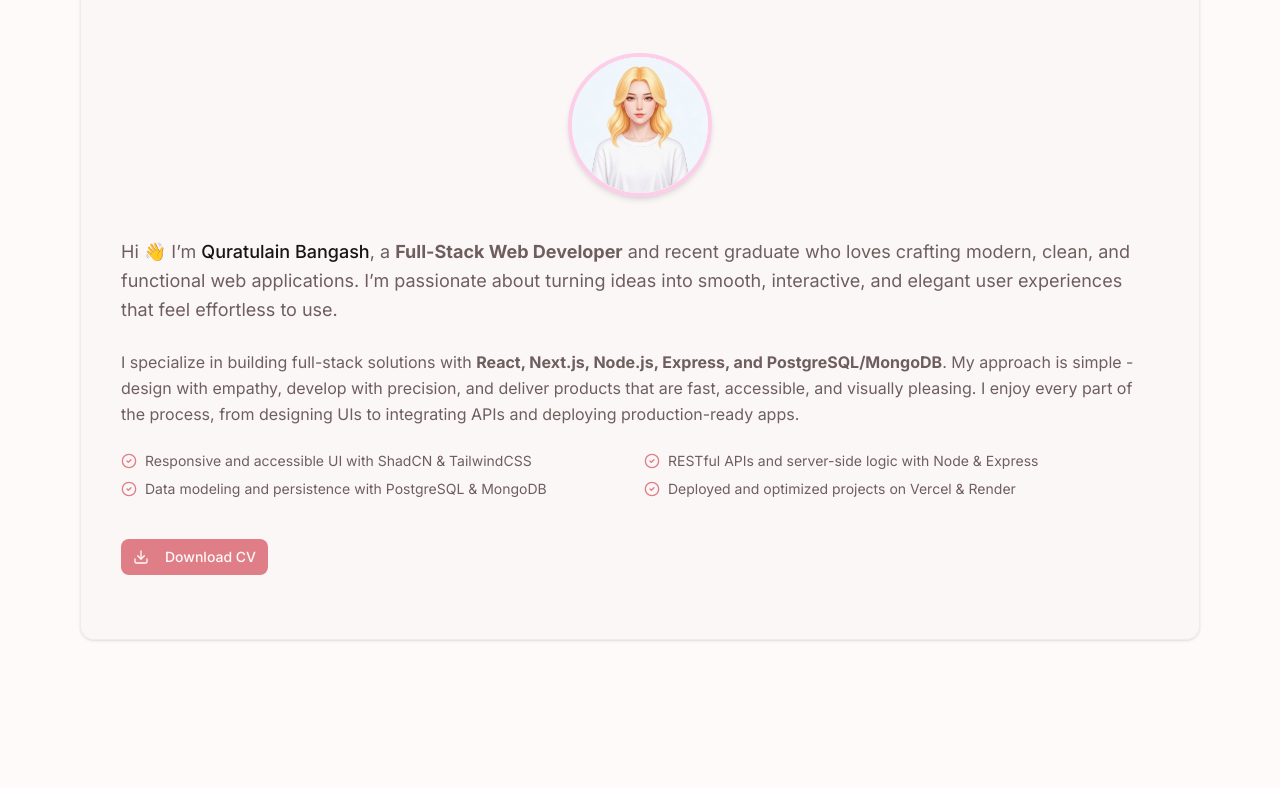
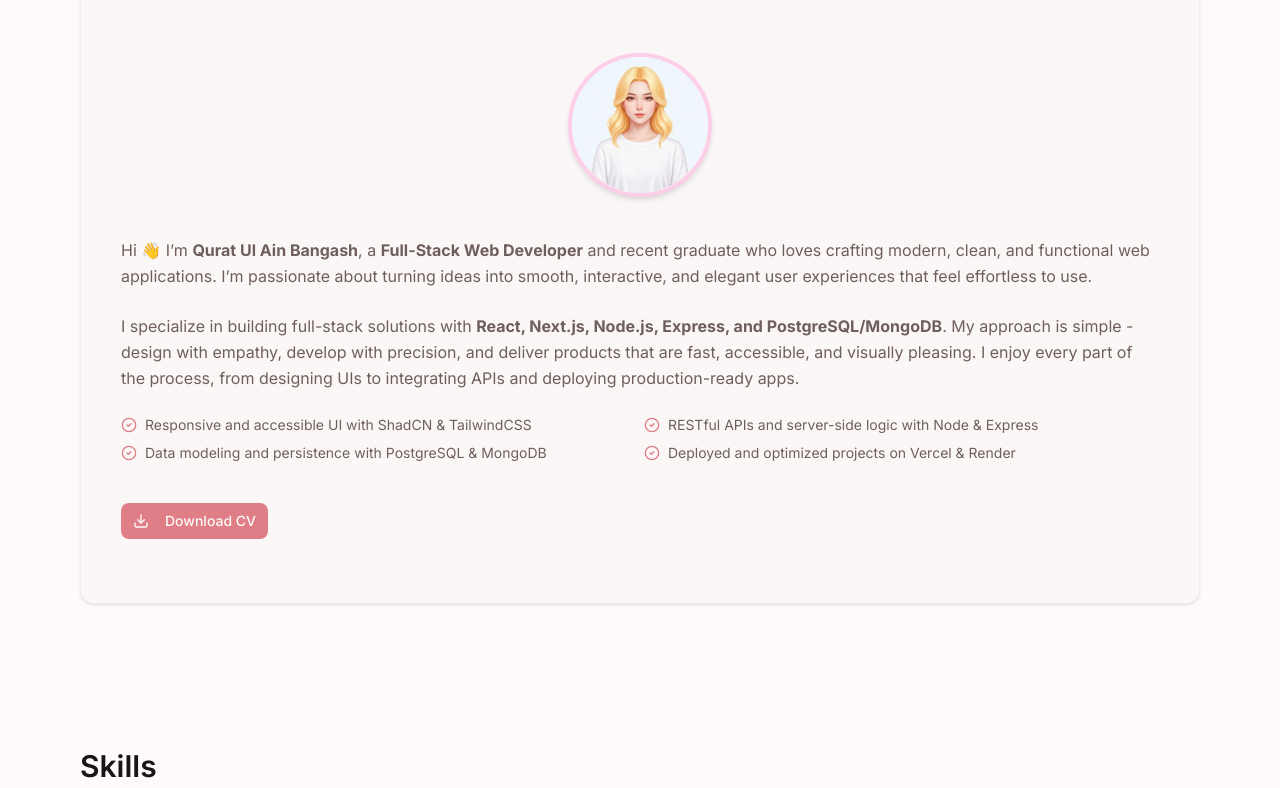
Before and after one commit to quratulain08/Qurat-Ul-Ain-Portfolio, a Next.js app in the folder app/: page / in a window 1280 px wide. Shown: the part 803-1591 px from the top of the page. Built offline with nearby package versions, Linux system fonts and the light colour scheme.

Commit message:
some changeges

```diff
--- a/app/components/sections/about.tsx
+++ b/app/components/sections/about.tsx
@@ -44,18 +44,19 @@ export function AboutSection() {
 
             {/* Text Content */}
             <div className="space-y-6">
-              <motion.p
-                initial={{ opacity: 0 }}
+              <p className="text-muted-foreground leading-relaxed">
+                {/* initial={{ opacity: 0 }}
                 whileInView={{ opacity: 1 }}
                 transition={{ duration: 0.6, delay: 0.1 }}
-                viewport={{ once: true }}
-                className="text-lg leading-relaxed text-muted-foreground"
-              >
-                Hi 👋 I’m <span className="font-medium text-foreground">Quratulain Bangash</span>, a{" "}
-                <strong>Full-Stack Web Developer</strong> and recent graduate who loves crafting modern, clean, and
-                functional web applications. I’m passionate about turning ideas into smooth, interactive, and elegant
+                viewport={{ once: true }} */}
+
+
+                Hi 👋 I’m <strong >Qurat Ul Ain Bangash</strong>, a{" "}
+                <strong>Full-Stack Web Developer</strong> and recent graduate who loves crafting modern, clean,
+                 and functional web applications.
+                I’m passionate about turning ideas into smooth, interactive, and elegant
                 user experiences that feel effortless to use.
-              </motion.p>
+              </p>
 
               <p className="text-muted-foreground leading-relaxed">
                 I specialize in building full-stack solutions with{" "}
```
